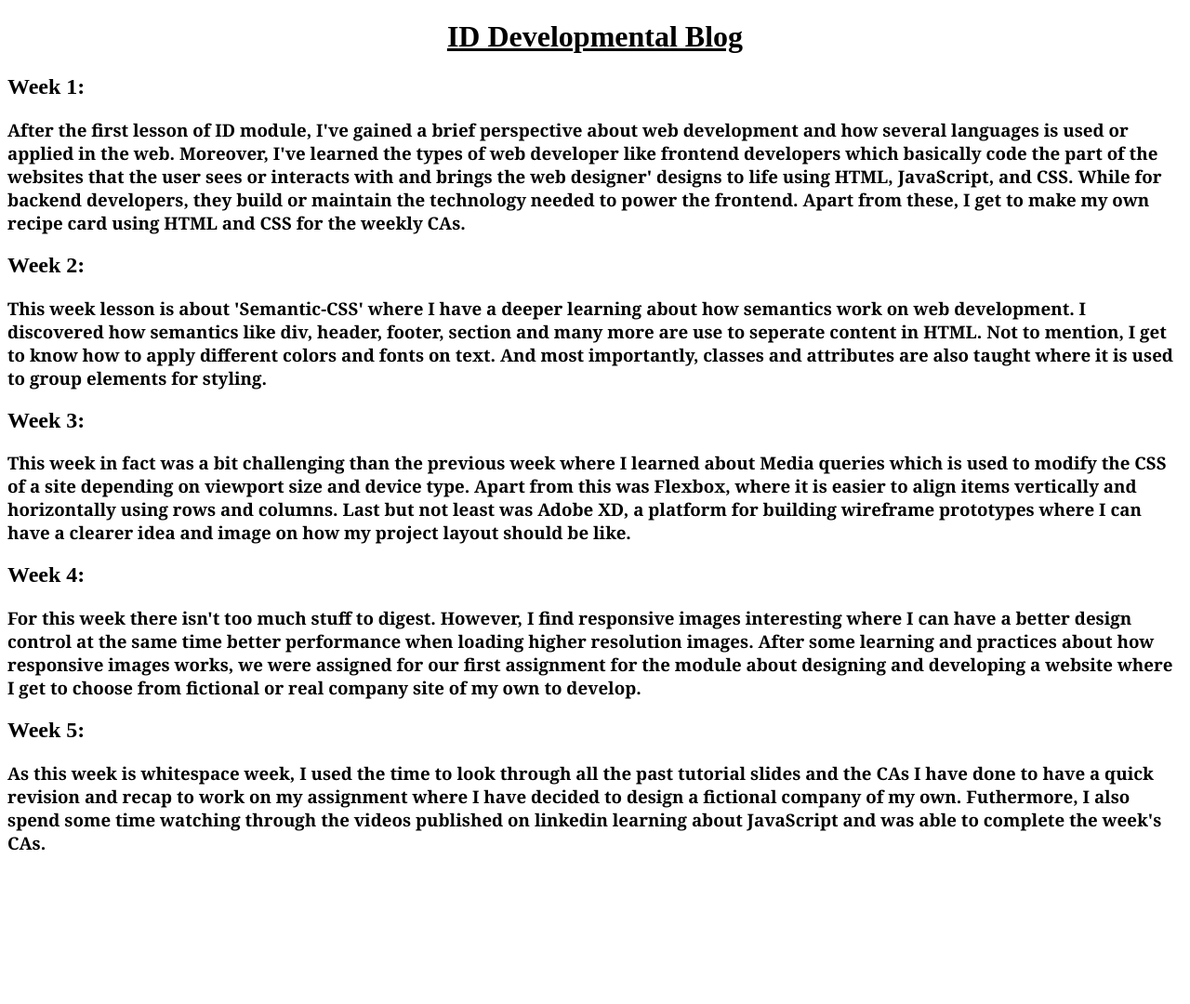
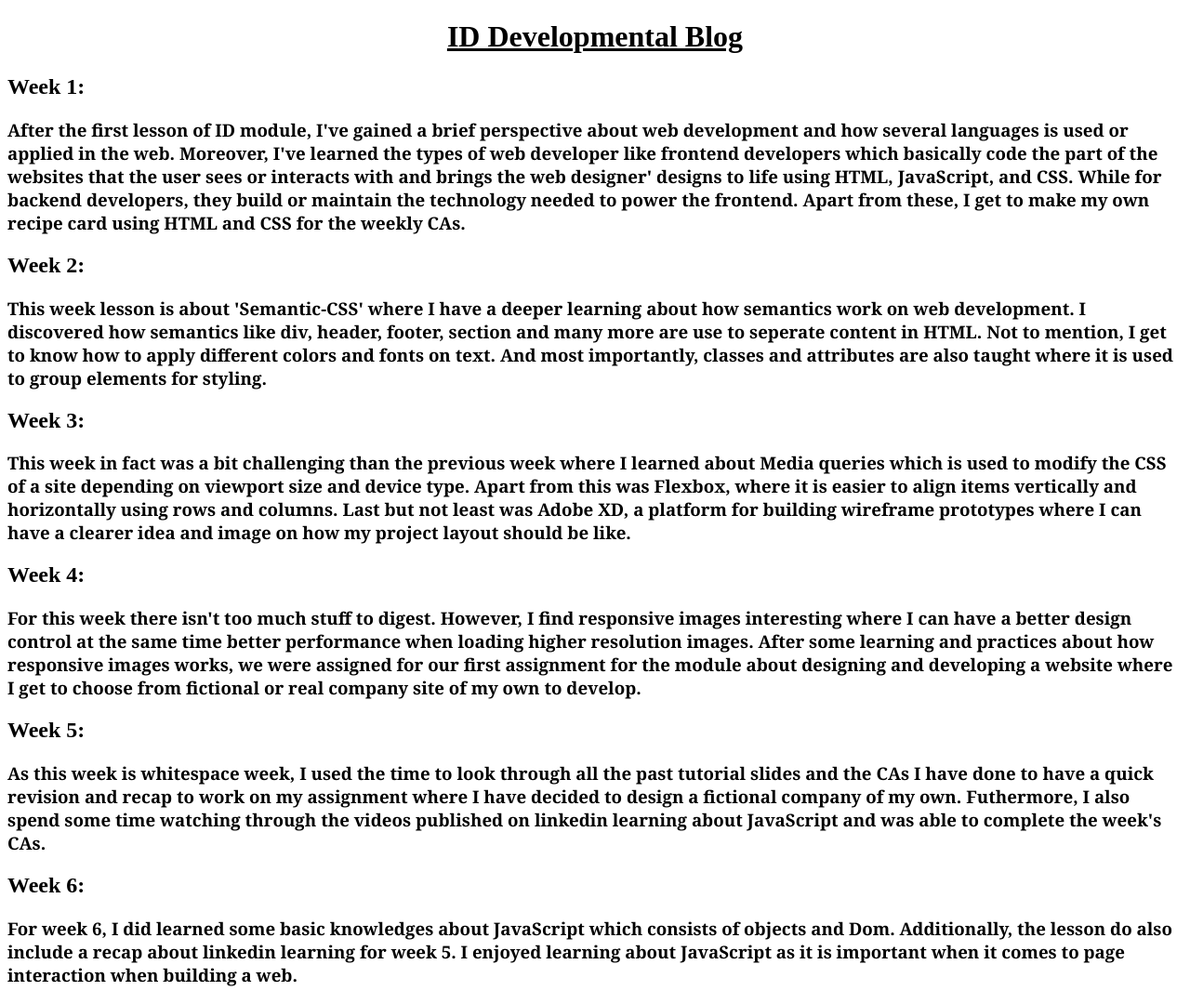
Before and after one commit to bingenk/MyDevelopmentalBlog, a plain HTML site: page index.html in a window 1280 px wide. Shown: the whole page at 93% size. Before the commit the page ends 938 px from the top, so only its background shows below. Drawn offline with Linux system fonts and the light colour scheme.

Commit message:
update on week 6's dev blog

```diff
--- a/index.html
+++ b/index.html
@@ -66,5 +66,15 @@
         was able to complete the week's CAs.
       </h3>
     </section>
+    <section>
+      <h2>Week 6:</h2>
+      <h3>
+        For week 6, I did learned some basic knowledges about JavaScript which
+        consists of objects and Dom. Additionally, the lesson do also include a
+        recap about linkedin learning for week 5. I enjoyed learning about
+        JavaScript as it is important when it comes to page interaction when
+        building a web.
+      </h3>
+    </section>
   </body>
 </html>
```
Also changed, not shown: 1 other file.
